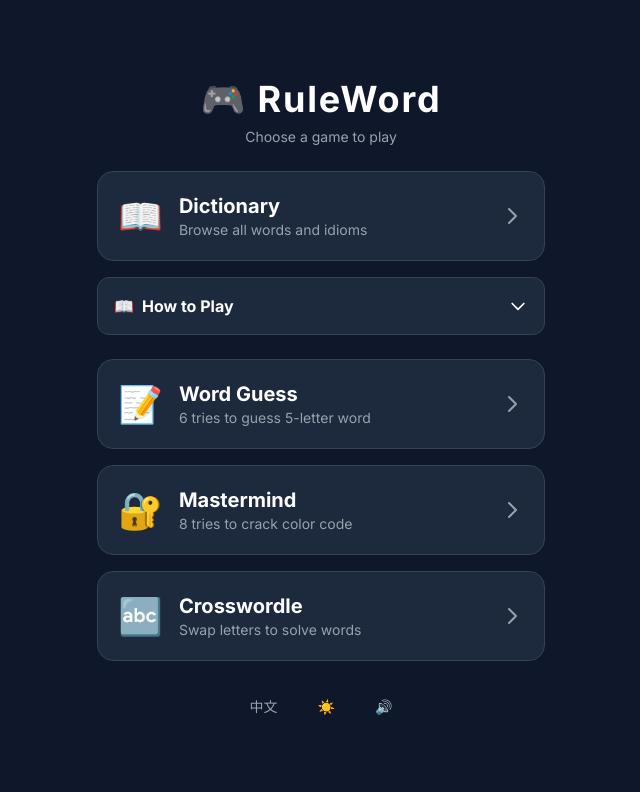
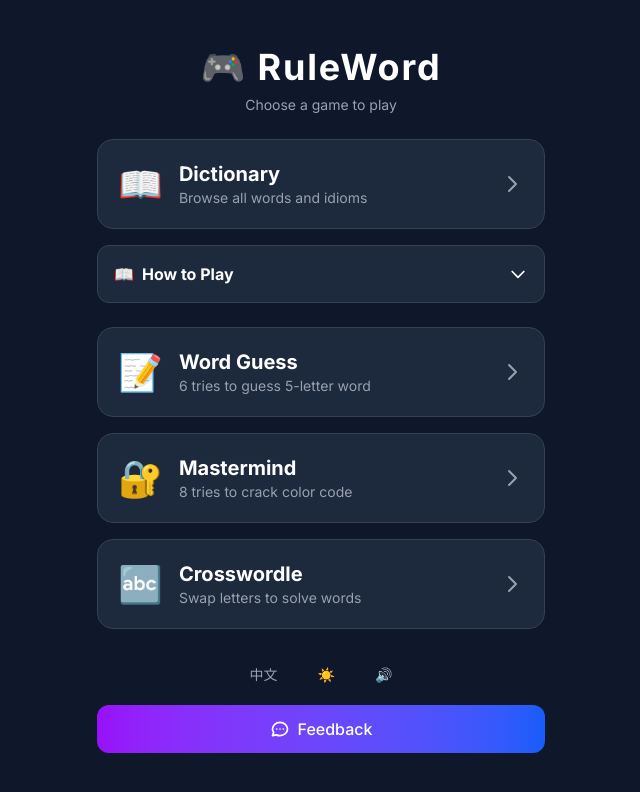
Before and after one commit to aieasygames-alt/ruleword, a React (Vite) app: page / in a window 1280 px wide. Shown: the top 792 px of the page, without its empty margins (319-959 px from the left). Built offline with nearby package versions, Linux system fonts and the light colour scheme.

Commit message:
feat: 将反馈按钮移到首页底部
- 添加 inline 模式到 Feedback 组件
- 在首页设置按钮下方显示反馈按钮
- 移除全局悬浮反馈按钮

Co-Authored-By: Claude Opus 4.6 <noreply@anthropic.com>

```diff
--- a/src/App.tsx
+++ b/src/App.tsx
@@ -824,6 +824,11 @@ export default function App() {
               {settings.soundEnabled ? '🔊' : '🔇'}
             </button>
           </div>
+
+          {/* Feedback Button */}
+          <div className="mt-4">
+            <Feedback language={settings.language} inline />
+          </div>
         </div>
 
         {/* Game Guide Modal */}
@@ -1271,9 +1276,6 @@ export default function App() {
           initialGame="wordle"
         />
       )}
-
-      {/* Feedback Component */}
-      <Feedback language={settings.language} />
     </div>
   )
 }
--- a/src/Feedback.tsx
+++ b/src/Feedback.tsx
@@ -25,9 +25,10 @@ const FEEDBACK_TYPES = [
 
 interface FeedbackProps {
   language: 'zh' | 'en'
+  inline?: boolean  // 内联模式（在首页底部显示）
 }
 
-const Feedback: React.FC<FeedbackProps> = ({ language }) => {
+const Feedback: React.FC<FeedbackProps> = ({ language, inline = false }) => {
   const [isOpen, setIsOpen] = useState(false)
   const [isSubmitting, setIsSubmitting] = useState(false)
   const [isSuccess, setIsSuccess] = useState(false)
@@ -117,7 +118,21 @@ const Feedback: React.FC<FeedbackProps> = ({ language }) => {
 
   return (
     <>
-      {/* 悬浮反馈按钮 */}
+      {/* 反馈按钮 - 根据模式显示不同样式 */}
+      {inline ? (
+        // 内联模式 - 在首页底部显示
+        <button
+          onClick={() => setIsOpen(true)}
+          className="w-full py-3 bg-gradient-to-r from-purple-600 to-blue-600 text-white font-medium rounded-xl hover:shadow-lg transition-all flex items-center justify-center gap-2"
+          aria-label={t.feedback}
+        >
+          <svg className="w-5 h-5" fill="none" stroke="currentColor" viewBox="0 0 24 24">
+            <path strokeLinecap="round" strokeLinejoin="round" strokeWidth={2} d="M8 12h.01M12 12h.01M16 12h.01M21 12c0 4.418-4.03 8-9 8a9.863 9.863 0 01-4.255-.949L3 20l1.395-3.72C3.512 15.042 3 13.574 3 12c0-4.418 4.03-8 9-8s9 3.582 9 8z" />
+          </svg>
+          {t.feedback}
+        </button>
+      ) : (
+        // 悬浮模式 - 在其他页面显示
         <button
           onClick={() => setIsOpen(true)}
           className="fixed bottom-6 left-6 z-50 bg-gradient-to-r from-purple-600 to-blue-600 text-white px-4 py-3 rounded-full shadow-lg hover:shadow-xl transform hover:scale-105 transition-all duration-200 flex items-center gap-2 font-medium"
@@ -128,6 +143,7 @@ const Feedback: React.FC<FeedbackProps> = ({ language }) => {
           </svg>
           <span className="hidden sm:inline">{t.feedback}</span>
         </button>
+      )}
 
       {/* 反馈弹窗 */}
       {isOpen && (
```
Lines whose indentation alone changed are shown as unchanged.
